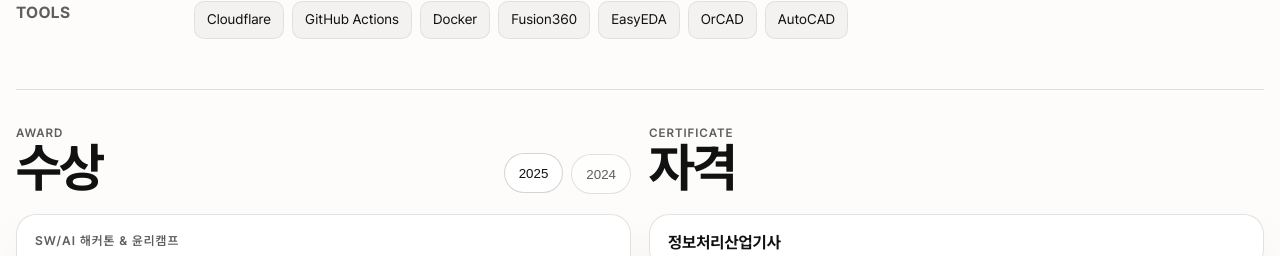
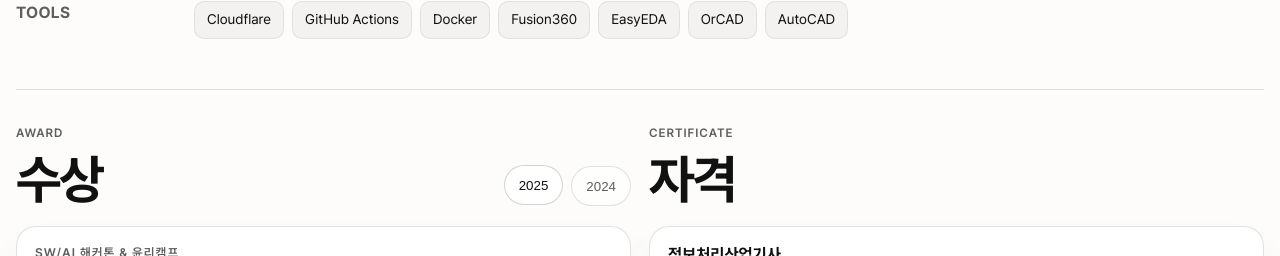
Before and after one commit to BitByte08/Portfolio, a Next.js app: page / in a window 1280 px wide. Shown: the part 1639-1895 px from the top of the page. Built offline with nearby package versions, Linux system fonts and the light colour scheme; no server answers.

Commit message:
fix: align credential section title spacing

```diff
--- a/app/globals.css
+++ b/app/globals.css
@@ -260,6 +260,7 @@ main {
 
 .section-heading,
 .admin-panel__header > div,
+.credential-section__title,
 .project-card__title,
 .project-modal__title {
   display: grid;
--- a/components/credential-section.tsx
+++ b/components/credential-section.tsx
@@ -12,7 +12,7 @@ export function CredentialSection({ eyebrow, title, children, controls, id }: Cr
   return (
     <article className="section-block section-block--tight credential-section" id={id}>
       <div className={controls ? "section-head section-head--split credential-section__head" : "section-head"}>
-        <div>
+        <div className="credential-section__title">
           <p className="eyebrow">{eyebrow}</p>
           <h2>{title}</h2>
         </div>
```
